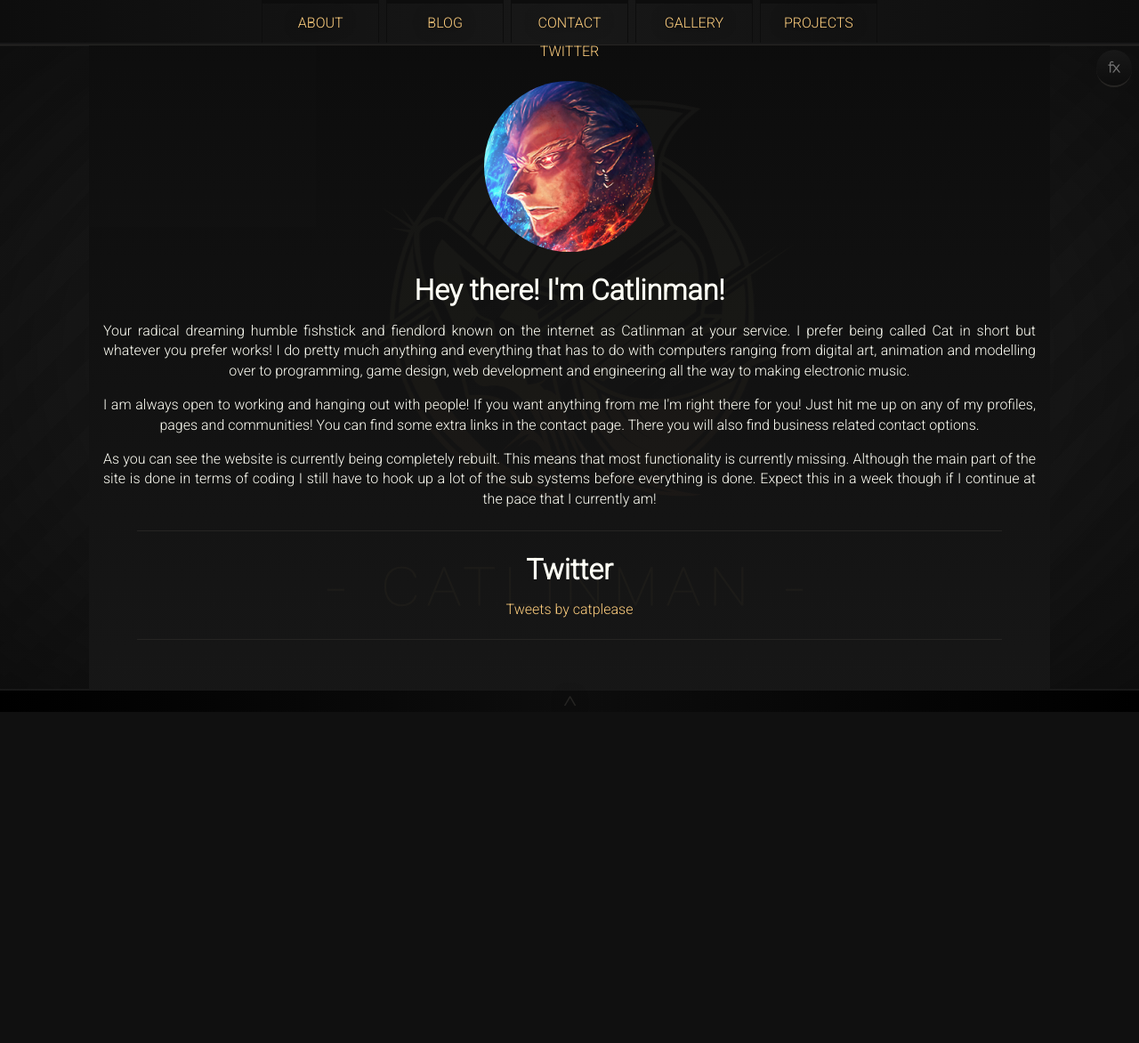
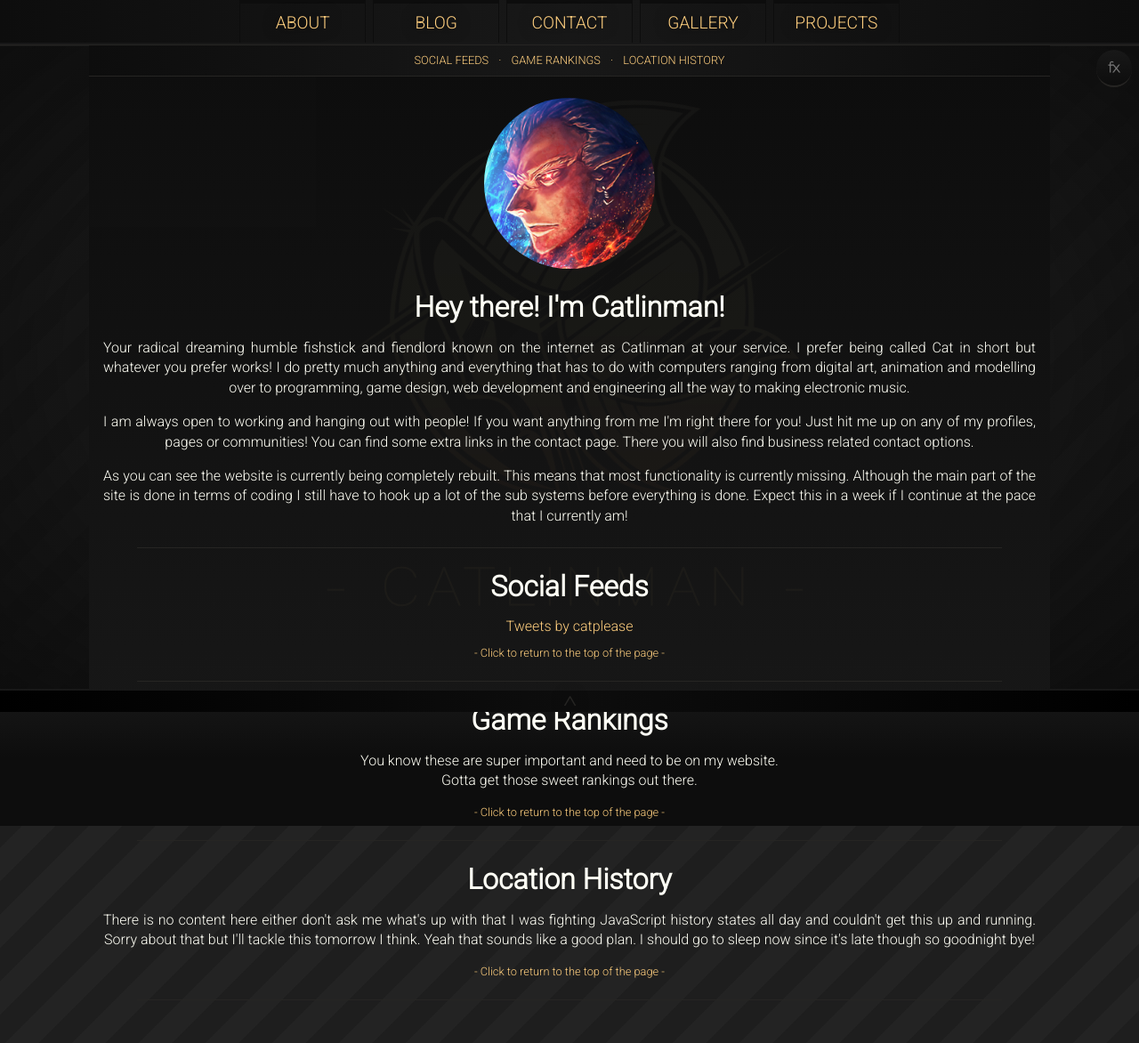
Before and after one commit to catlinman/sanic.catlinman.com, a Python web app: template templates/about.html.j2 in a window 1280 px wide. Shown: the whole page at 89% size. Before the commit the page ends 800 px from the top, so only its background shows below. Run offline with Jinja, Linux system fonts and the light colour scheme; the template is opened without the code that fills it, so the values that code supplies are empty; style sheets or scripts are compiled from the project's sources; some libraries are stand-ins or nearby versions.

Commit message:
Added anchor links, anchor link bar & better history handling

```diff
--- a/assets/js/main.js
+++ b/assets/js/main.js
@@ -53,6 +53,7 @@ function getCookie(name) {
 
 $(function() {
     // Variables storing states of the page segments.
+    var currentPath = "";
     var footerActive = false;
     var contentActive = false;
     var effectsActive = true;
@@ -161,7 +162,10 @@ $(function() {
      * @param  {boolean} replace If this page loading should replace a history step.
      * @param  {boolean} standalone If page content is already loaded and should only be shown.
      */
-    function contentLoad(path, replace, standalone) {
+    function contentLoad(path, hash, replace, standalone) {
+        // Set the current changed path.
+        currentPath = path;
+
         if (replace === true) {
             // Replace the history state if specified.
             history.replaceState(path, path, path);
@@ -198,6 +202,9 @@ $(function() {
             if (standalone === true) {
                 $("#psa").fadeOut()
                 $(".content").fadeIn().css("display", "block");
+
+                // Check if the path contains an anchor. If so scroll to it.
+                if (hash != "") contentScroll(hash, false, true);
 
                 return;
             };
@@ -304,6 +311,9 @@ $(function() {
                     // Fade out background elements and fade in content elements.
                     $("#psa").fadeOut()
                     $(".content").fadeIn().css("display", "block");
+
+                    // Check if the path contains an anchor. If so scroll to it.
+                    if (hash != "") contentScroll(hash, false, false);
                 }
             });
 
@@ -329,12 +339,57 @@ $(function() {
         }
     }
 
+    function contentScroll(target, replace, standalone) {
+        // Check if the element exists.
+        if (!$(target).length && target !== "#top") return;
+
+        if (target !== "#top") {
+            // Set the current changed path.
+            currentPath = location.pathname + target
+
+            if (standalone === false) {
+                if (replace === true) {
+                    // Replace the history state if specified.
+                    history.replaceState(target, target, target);
+
+                } else {
+                    // Otherwise push this page on the history stack.
+                    history.pushState(target, target, target);
+                }
+
+                $('html,body').animate({
+                    scrollTop: ($(target).offset().top - 74)
+                }, 1000, "swing");
+            }
+
+        } else {
+            $('html,body').animate({
+                scrollTop: 0
+            }, 1000, "swing");
+
+            if (replace === true) {
+                // Replace the history state if specified.
+                history.replaceState(location.pathname, location.pathname, location.pathname);
+
+            } else {
+                // Otherwise push this page on the history stack.
+                history.pushState(location.pathname, location.pathname, location.pathname);
+            }
+        }
+    }
+
     // Handle clicking of links on the page.
-    $("a").click(function(e) {
-        console.log("asdasdasdad");
-
+    $("body").on("click", "a", function() {
         // Check if this is an outside link. If so, continue with default logic.
         if ($(this).attr("href").indexOf("https://") > -1) return true;
+
+        if ($(this).attr("href").indexOf("#") > -1) {
+            var target = this.hash;
+
+            contentScroll(target, false, false);
+
+            return false;
+        }
 
         // If the hostname of the link doesn't match the local page skip it as well.
         if (location.hostname !== this.hostname) return true;
@@ -351,7 +406,7 @@ $(function() {
         if (location.pathname == path) {
             // If the link that was clicked points to the link currently open reset the page to the root page.
             setNavigationPath("");
-            contentLoad("/", false, false);
+            contentLoad("/", "", false, false);
 
         } else {
             // If this a new link make sure the navigation menu changes accordingly.
@@ -361,18 +416,19 @@ $(function() {
                 // If content was active fade it out before further handling.
                 $(".content").fadeOut("fast", function() {
                     // Load the new path on completion of the fade out.
-                    contentLoad(path, false, false)
+                    contentLoad(path, "", false, false)
                 });
 
             } else {
                 // If no content is currently present just load in the new content.
-                contentLoad(path, false, false);
+                contentLoad(path, "", false, false);
             }
         }
 
         // Interupt default browser handling of the link.
         return false;
     });
+
 
     // Handle clicking on the background of the page.
     $(".background").click(function() {
@@ -384,7 +440,7 @@ $(function() {
         // If content was active hide it and also reset the navigation menu.
         if (contentActive === true) {
             setNavigationPath("");
-            contentLoad("/", false, false);
+            contentLoad("/", "", false, false);
         }
     });
 
@@ -396,22 +452,37 @@ $(function() {
             if (contentActive === true) {
                 // If content is active track the escape key. If pressed. Load the root content.
                 setNavigationPath("");
-                contentLoad("/", false, false);
+                contentLoad("/", "", false, false);
             }
         }
     });
 
     // Add an event listener for browser history tracking.
     window.addEventListener("popstate", function(e) {
-        // Set the path variable to be used.
-        var path;
+        // Get the path off of the event state. If there is no path set it to root.
+        if (e.state == null || e.state == "/") {
+            setNavigationPath("");
+            contentLoad("/", "", true, false)
 
-        // Get the path off of the event state. If there is no path set it to root.
-        if (e.state == null) path = "/";
-        else path = e.state;
+        } else if (e.state.indexOf("#") > -1) {
+            if (contentActive === false) {
+                setNavigationPath(location.pathname);
 
-        // Load the content according to the path.
-        contentLoad(path, true, false)
+                contentLoad(location.pathname, e.state, true, false)
+
+            } else {
+                contentScroll(e.state, true, false);
+            }
+
+        } else {
+            if (currentPath.indexOf(e.state) > -1) {
+                contentScroll("#top", true, false);
+
+            } else {
+                setNavigationPath(e.state);
+                contentLoad(e.state, "", true, false)
+            }
+        }
     });
 
     // Variables used for the parallax effect.
@@ -538,7 +609,7 @@ $(function() {
         setEffectsState(fxEnabled);
 
         // Load content from the current path. This is done to fade in and prepare logic.
-        contentLoad(location.pathname, false, true);
+        contentLoad(location.pathname, window.location.hash.substr(1), false, true);
 
         // Set the right animation intervals for the parallax and PSA handling.
         setInterval(parallax, 1000 / 60);
--- a/assets/scss/style.scss
+++ b/assets/scss/style.scss
@@ -194,11 +194,14 @@ progress {
     width: 50%;
     height: 2px;
     top: 48px;
+    border: none;
+    background: $background-color;
     -webkit-transform: translateZ(500px);
     -webkit-transform-style: preserve-3d;
 
     &::-moz-progress-bar {
-        background: $background-color;
+        background: $base-color;
+        width: 100%;
     }
 
     &::-webkit-progress-bar {
@@ -213,10 +216,6 @@ progress {
        color: $base-color;
     }
 
-    &[value]::-moz-progress-value {
-        background: $base-color;
-    }
-
     &[value]::-webkit-progress-value {
         background: $base-color;
     }
@@ -225,13 +224,26 @@ progress {
         left: 50%;
     }
 
+    @-moz-document url-prefix() {
+        &.progress-forward {
+            left: 0% !important;
+            width: 100%;
+        }
+
+        &.progress-reverse {
+            display: block;
+            width: 0%;
+        }
+    }
+
     &.progress-reverse {
         display: block;
         float: right;
     }
 
     &.progress-reverse::-moz-progress-bar {
-        background: $base-color;
+        background: $background-color;;
+        width: 0%;
     }
 
     &.progress-reverse::-webkit-progress-bar {
@@ -239,7 +251,8 @@ progress {
     }
 
     &.progress-reverse[value]::-moz-progress-value {
-        background: $background-color;
+        width: 0%;
+        background: $base-color;
     }
 
     &.progress-reverse[value]::-webkit-progress-value {
@@ -265,7 +278,8 @@ nav {
     a {
         margin: 0px 2px 0px;
         display: inline-block;
-        width: 130px;
+        font-size: 1.2em;
+        width: 140px;
         cursor: pointer;
         @include transition("border, color, text-shadow", 0.25s, ease-in-out);
         border-left: 1px solid $shadow-color;
@@ -348,6 +362,24 @@ nav {
 
 .content {
     display: none;
+
+    .content-navigation {
+        text-transform: uppercase;
+        font-size: 0.8em;
+        color: $base-color;
+        background-color: $background-color;
+        text-align: center;
+        padding-bottom: 10px;
+        padding-top: 12px;
+        border-bottom: 1px solid $dim-color;
+        background: linear-gradient(90deg, $shadow-color, $background-color, $shadow-color);
+
+        a {
+            margin: 0px 8px;
+            display: inline-block;
+            cursor: pointer;
+        }
+    }
 }
 
 .content-contained {
@@ -375,10 +407,14 @@ nav {
         text-align: justify;
         -moz-text-align-last: center;
         text-align-last: center;
+
+        h1 {
+            text-align: center;
+        }
     }
 
     .message {
-        text-align: justify;
+        text-align: center;
         -moz-text-align-last: center;
         text-align-last: center;
 
@@ -401,6 +437,12 @@ nav {
         width: 90%;
         height: 1px;
         background: $dim-color;
+    }
+
+    .anchor-top {
+        display: block;
+        text-align: center;
+        font-size: 0.8em;
     }
 }
 
--- a/templates/about.html.j2
+++ b/templates/about.html.j2
@@ -4,10 +4,12 @@
     {# Prepare the current view in a contained content setting. #}
     <div class="dim-contained"></div>
     <div class="content-contained">
+        <div class="content-navigation">
+            <a href="#twitter">Social Feeds</a> &middot;
+            <a href="#ranking">Game Rankings</a> &middot;
+            <a href="#location">Location History</a>
+        </div>
         <div class="opening">
-            <div class="content-navigation">
-                <a class="content-link" href="#twitter">TWITTER</a>
-            </div>
             <div class="profile-image"></div>
             <h1>Hey there! I'm Catlinman!</h1>
             <p>
@@ -21,7 +23,7 @@
 
             <p>
                 I am always open to working and hanging out with people! If you want anything
-                from me I'm right there for you! Just hit me up on any of my profiles, pages and
+                from me I'm right there for you! Just hit me up on any of my profiles, pages or
                 communities! You can find some extra links in the contact page. There you will
                 also find business related contact options.
             </p>
@@ -29,13 +31,34 @@
                 As you can see the website is currently being completely rebuilt. This means
                 that most functionality is currently missing. Although the main part of the
                 site is done in terms of coding I still have to hook up a lot of the sub systems
-                before everything is done. Expect this in a week though if I continue at the pace
+                before everything is done. Expect this in a week if I continue at the pace
                 that I currently am!
             </p>
             <div class="horizontal-line"></div>
-            <h1 id="twitter">Twitter</h1>
+
+            <h1 id="twitter">Social Feeds</h1>
             <a class="twitter-timeline" data-lang="en" data-width="500" data-height="600" data-theme="dark" data-chrome="noscrollbar noheader nofooter noborders transparent" data-link-color="#fece7e" href="https://twitter.com/catplease">Tweets by catplease</a>
             <script async src="//platform.twitter.com/widgets.js" charset="utf-8"></script>
+            <a class="anchor-top" href="#top">- Click to return to the top of the page -</a>
+            <div class="horizontal-line"></div>
+
+            <h1 id="ranking">Game Rankings</h1>
+            <p>
+                You know these are super important and need to be on my website.
+                <br />
+                Gotta get those sweet rankings out there.
+            </p>
+            <a class="anchor-top" href="#top">- Click to return to the top of the page -</a>
+            <div class="horizontal-line"></div>
+
+            <h1 id="location">Location History</h1>
+            <p>
+                There is no content here either don't ask me what's up with that I was fighting
+                JavaScript history states all day and couldn't get this up and running. Sorry
+                about that but I'll tackle this tomorrow I think. Yeah that sounds like a good
+                plan. I should go to sleep now since it's late though so goodnight bye!
+            </p>
+            <a class="anchor-top" href="#top">- Click to return to the top of the page -</a>
             <div class="horizontal-line"></div>
         </div>
     </div>
```
